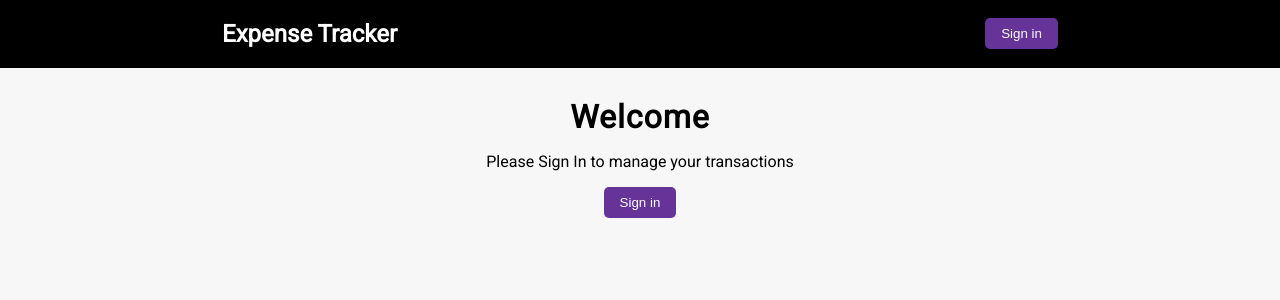
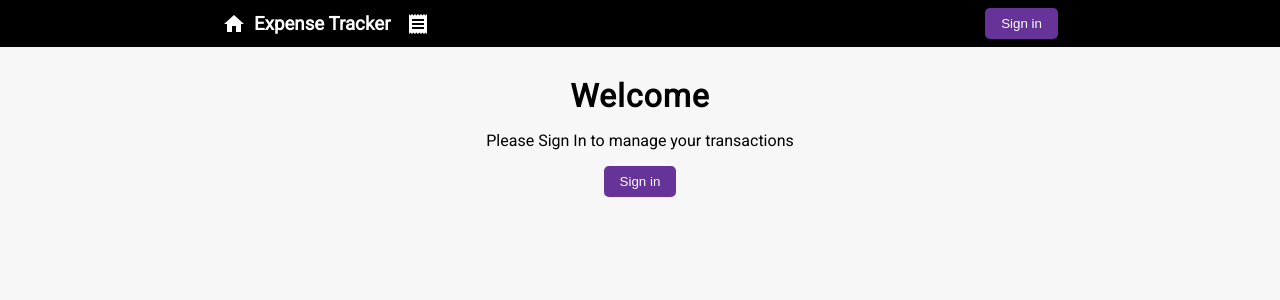
Before and after one commit to tarasbashuk/expense-tracker, a Next.js app: page / in a window 1280 px wide. Shown: the top 300 px of the page. Built offline with nearby package versions, Linux system fonts and the light colour scheme; no server answers.

Commit message:
Added routes

```diff
--- a/package.json
+++ b/package.json
@@ -10,6 +10,10 @@
   },
   "dependencies": {
     "@clerk/nextjs": "^5.2.6",
+    "@emotion/react": "^11.13.0",
+    "@emotion/styled": "^11.13.0",
+    "@mui/icons-material": "^5.16.5",
+    "@mui/material": "^5.16.5",
     "@prisma/client": "^5.17.0",
     "next": "14.2.4",
     "react": "^18",
--- a/src/app/globals.css
+++ b/src/app/globals.css
@@ -11,6 +11,10 @@ body {
   min-height: 100vh;
   margin: 0;
   font-family: 'Lato', sans-serif;
+}
+
+a {
+  text-decoration: none;
 }
 
 .container {
@@ -29,6 +33,10 @@ body {
 
 .navbar a {
   color: #fff;
+}
+
+.nav-link {
+  display: flex;
 }
 
 .navbar button,
@@ -51,7 +59,7 @@ body {
   align-items: center;
   max-width: 900px;
   margin: 0 auto;
-  padding: 0 2rem;
+  padding: 0.5rem 2rem;
 }
 
 .navbar .cl-button {
@@ -64,7 +72,7 @@ h1 {
   margin: 0;
 }
 
-h3 {
+.transaction-header {
   border-bottom: 1px solid #bbb;
   padding-bottom: 10px;
   margin: 40px 0 10px;
--- a/src/app/page.tsx
+++ b/src/app/page.tsx
@@ -3,7 +3,6 @@ import Guest from '@/components/Guest';
 import AddTransaction from '@/components/AddTransaction';
 import Balance from '@/components/Balance';
 import IncomeExpense from '@/components/IncomeExpense';
-import TransactionList from '@/components/TransactionList';
 
 const HomePage = async () => {
   const user = await currentUser();
@@ -18,7 +17,6 @@ const HomePage = async () => {
       <Balance />
       <IncomeExpense />
       <AddTransaction />
-      <TransactionList />
     </main>
   );
 };
--- a/src/components/AddTransaction.tsx
+++ b/src/components/AddTransaction.tsx
@@ -18,7 +18,7 @@ const AddTransaction = () => {
 
   return (
     <>
-      <h3>Add Transaction</h3>
+      <h3 className="transaction-header">Add Transaction</h3>
       <form ref={formRef} action={clientAction}>
         <div className="from-control">
           <label htmlFor="text">Text</label>
--- a/src/components/Header.tsx
+++ b/src/components/Header.tsx
@@ -1,10 +1,25 @@
+import Link from 'next/link';
+import HomeIcon from '@mui/icons-material/Home';
+import ReceiptIcon from '@mui/icons-material/Receipt';
 import { SignedIn, SignedOut, UserButton, SignInButton } from '@clerk/nextjs';
+import { Stack } from '@mui/material';
 
 const Header = async () => {
   return (
     <nav className="navbar">
       <div className="navbar-container">
-        <h2>Expense Tracker</h2>
+        <Stack direction="row" spacing={2} sx={{ alignItems: 'center' }}>
+          <Link href="/">
+            <Stack direction="row" spacing={1} sx={{ alignItems: 'center' }}>
+              <HomeIcon />
+              <h3>Expense Tracker</h3>
+            </Stack>
+          </Link>
+
+          <Link href="/transactions" className="nav-link">
+            <ReceiptIcon />
+          </Link>
+        </Stack>
         <div>
           <SignedOut>
             <SignInButton />
```
Also changed, not shown: src/app/transactions/page.tsx (added, +13 -0 lines), 1 other file (tests, documents, lock files or other folders).
